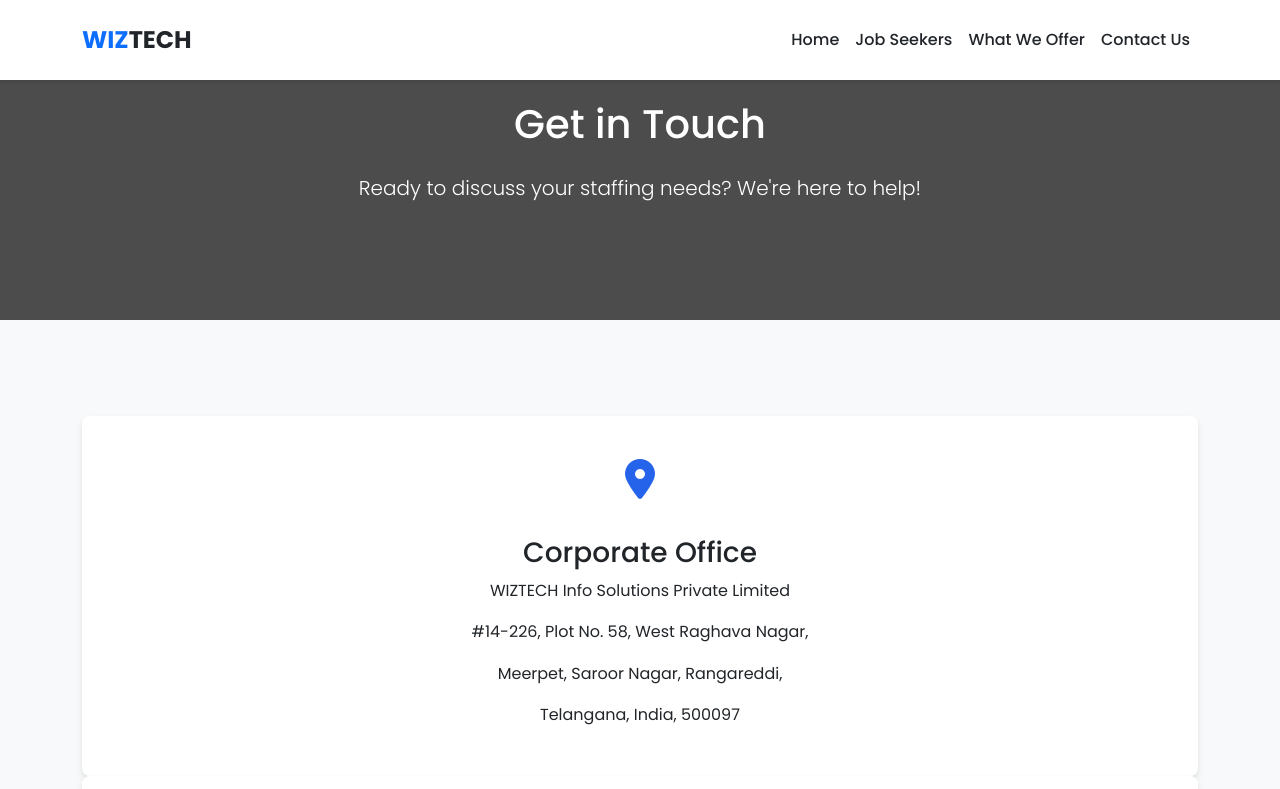
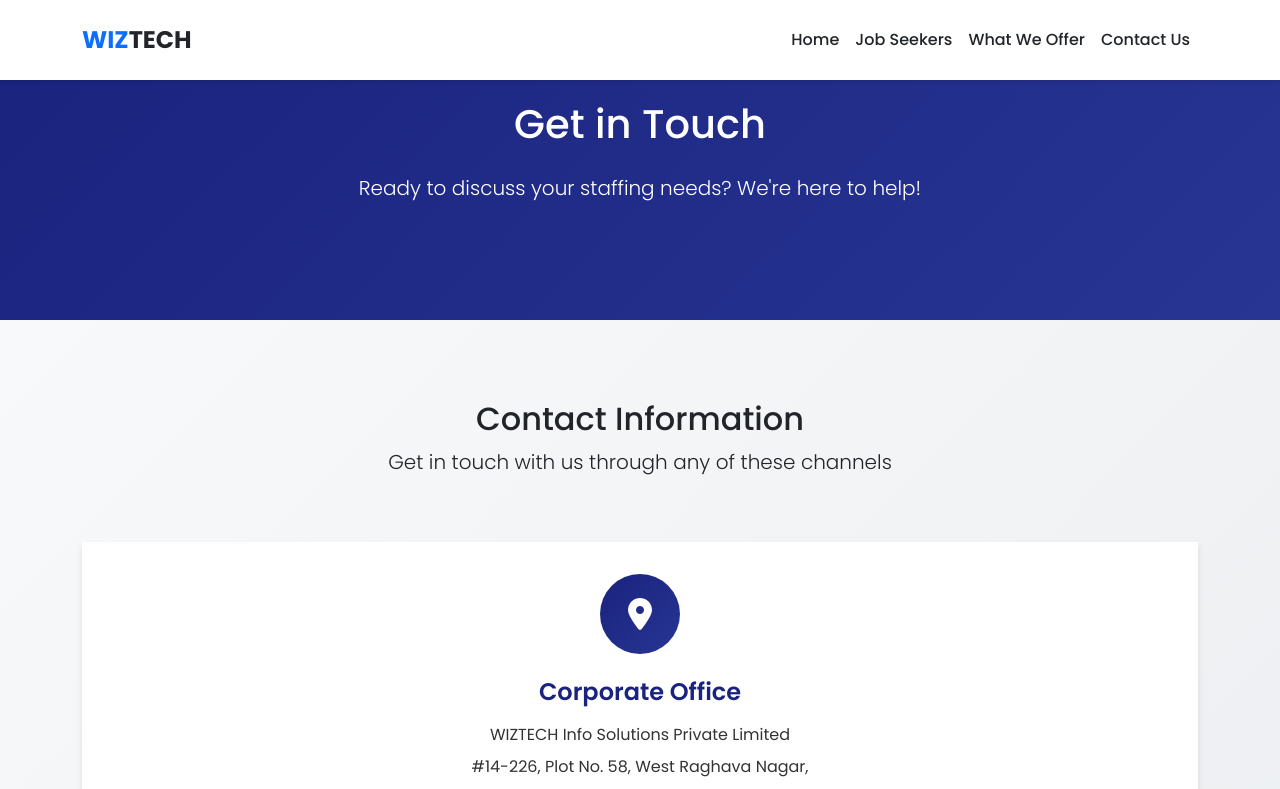
Before and after one commit to Deepthi2001/wiztech-react, a React (Create React App) app: page /contact in a window 1280 px wide. Shown: the top 789 px of the page. Built offline with nearby package versions, Linux system fonts and the light colour scheme.

Commit message:
added consistent styling all over website

```diff
--- a/src/App.css
+++ b/src/App.css
@@ -1,19 +1,9 @@
+@import './styles/variables.css';
+
 /* General Styles */
+@import './styles/variables.css';
+
 :root {
-  --primary-color: #2563eb;
-  --secondary-color: #1e40af;
-  --accent-color: #06b6d4;
-  --text-color: #0f172a;
-  --text-secondary: #1e40af;
-  --light-bg: #f0f9ff;
-  --light-blue-bg: #dbeafe;
-  --light-indigo-bg: #e0e7ff;
-  --light-cyan-bg: #cffafe;
-  --dark-bg: #0f172a;
-  --card-bg: #ffffff;
-  --border-radius: 8px;
-  --transition: all 0.3s ease;
-  --section-padding: 100px 0;
   --hero-height: 100vh;
 }
 
@@ -39,11 +29,11 @@
   color: var(--dark-color);
   font-weight: 500;
   padding: 0.5rem 1rem;
-  transition: color 0.3s ease;
+  transition: color var(--transition-fast);
 }
 
 .nav-link:hover {
-  color: var(--primary-color);
+  color: var(--primary-dark);
 }
 
 /* Hero Section */
@@ -61,12 +51,12 @@
   font-size: 3rem;
   font-weight: 700;
   margin-bottom: 1rem;
-  color: var(--light-bg)
+  color: #f0f0f0;
 }
 
 .hero-subtitle {
   font-size: 1.5rem;
-  color: var(--light-blue-bg);
+  color: #f0f0f0;
 }
 
 .hero-shape {
@@ -75,7 +65,7 @@
   right: 0;
   width: 50%;
   height: 100%;
-  background-color: var(--primary-color);
+  background-color: var(--primary-dark);
   clip-path: polygon(100% 0, 0% 100%, 100% 100%);
   opacity: 0.1;
 }
@@ -103,7 +93,7 @@
   border-radius: 10px;
   padding: 2rem;
   height: 100%;
-  transition: transform 0.3s ease;
+  transition: transform var(--transition-fast);
   box-shadow: 0 2px 4px rgba(0, 0, 0, 0.1);
 }
 
@@ -122,7 +112,7 @@
 }
 
 .bg-gradient-light {
-  background: linear-gradient(135deg, #f8f9fa 0%, #e9ecef 100%);
+  background: #e8eaf6;
 }
 
 /* Footer */
@@ -132,7 +122,7 @@
 
 .social-links a {
   font-size: 1.2rem;
-  transition: color 0.3s ease;
+  transition: color var(--transition-fast);
 }
 
 .social-links a:hover {
@@ -141,7 +131,7 @@
 
 /* Job Seekers Page Styles */
 .job-seekers-header {
-  background: linear-gradient(rgba(0, 0, 0, 0.7), rgba(0, 0, 0, 0.7)), url('');
+  background: var(--primary-gradient), url('');
   background-size: cover;
   background-position: center;
   color: white;
@@ -152,10 +142,10 @@
   background: white;
   padding: 2rem;
   border-radius: var(--border-radius);
-  box-shadow: 0 4px 6px rgba(0, 0, 0, 0.1);
+  box-shadow: var(--shadow-sm);
   text-align: center;
   height: 100%;
-  transition: transform 0.3s ease;
+  transition: transform var(--transition-fast);
 }
 
 @media (min-width: 992px) {
@@ -179,20 +169,20 @@
 .process-icon {
   width: 120px;
   height: 120px;
-  background: linear-gradient(135deg, var(--primary-color) 0%, #0056b3 100%);
+  background: var(--primary-gradient);
   border-radius: 50%;
   display: flex;
   align-items: center;
   justify-content: center;
   margin: 0 auto 2rem;
   position: relative;
-  box-shadow: 0 10px 20px rgba(0, 123, 255, 0.2);
-  transition: transform 0.3s ease, box-shadow 0.3s ease;
+  box-shadow: var(--shadow-md);
+  transition: transform var(--transition-fast), box-shadow var(--transition-fast);
 }
 
 .process-card:hover .process-icon {
   transform: translateY(-5px);
-  box-shadow: 0 15px 30px rgba(0, 123, 255, 0.3);
+  box-shadow: var(--shadow-lg);
 }
 
 .process-icon i {
@@ -214,7 +204,7 @@
   border-radius: 50%;
   z-index: 0;
   opacity: 0;
-  transition: opacity 0.3s ease;
+  transition: opacity var(--transition-fast);
 }
 
 .process-card:hover .process-icon::before {
@@ -227,7 +217,7 @@
   top: -15px;
   right: -15px;
   background: #fff;
-  color: var(--primary-color);
+  color: var(--primary-dark);
   width: 40px;
   height: 40px;
   border-radius: 50%;
@@ -236,7 +226,7 @@
   text-align: center;
   font-weight: bold;
   box-shadow: 0 4px 8px rgba(0, 0, 0, 0.1);
-  border: 2px solid var(--primary-color);
+  border: 2px solid var(--primary-dark);
 }
 
 .process-card {
@@ -246,7 +236,7 @@
   box-shadow: 0 10px 30px rgba(0, 0, 0, 0.08);
   text-align: center;
   height: 100%;
-  transition: transform 0.3s ease;
+  transition: transform var(--transition-fast);
   border: 1px solid rgba(0, 0, 0, 0.05);
 }
 
@@ -267,14 +257,14 @@
   background: white;
   padding: 2rem;
   border-radius: var(--border-radius);
-  box-shadow: 0 4px 6px rgba(0, 0, 0, 0.1);
+  box-shadow: var(--shadow-sm);
   height: 100%;
 }
 
 .job-type {
   display: inline-block;
   padding: 0.25rem 1rem;
-  background: var(--primary-color);
+  background: var(--primary-gradient);
   color: white;
   border-radius: 20px;
   margin-bottom: 1rem;
@@ -306,8 +296,8 @@
   padding: 2rem;
   background: white;
   border-radius: var(--border-radius);
-  box-shadow: 0 4px 6px rgba(0, 0, 0, 0.1);
-  transition: transform 0.3s ease;
+  box-shadow: var(--shadow-sm);
+  transition: transform var(--transition-fast);
 }
 
 .benefit-card:hover {
@@ -316,13 +306,13 @@
 
 .benefit-card i {
   font-size: 2.5rem;
-  color: var(--primary-color);
+  color: var(--primary-dark);
   margin-bottom: 1.5rem;
 }
 
 /* Contact Page Styles */
 .contact-header {
-  background: linear-gradient(rgba(0, 0, 0, 0.7), rgba(0, 0, 0, 0.7)), url('');
+  background: var(--primary-gradient), url('');
   background-size: cover;
   background-position: center;
   color: white;
@@ -333,10 +323,10 @@
   background: white;
   padding: 2rem;
   border-radius: var(--border-radius);
-  box-shadow: 0 4px 6px rgba(0, 0, 0, 0.1);
+  box-shadow: var(--shadow-sm);
   text-align: center;
   height: 100%;
-  transition: transform 0.3s ease;
+  transition: transform var(--transition-fast);
 }
 
 .contact-info-card:hover {
@@ -345,7 +335,7 @@
 
 .contact-icon {
   font-size: 2.5rem;
-  color: var(--primary-color);
+  color: var(--primary-dark);
   margin-bottom: 1.5rem;
 }
 
@@ -353,7 +343,7 @@
   background: white;
   padding: 3rem;
   border-radius: var(--border-radius);
-  box-shadow: 0 4px 6px rgba(0, 0, 0, 0.1);
+  box-shadow: var(--shadow-sm);
 }
 
 .contact-form label {
@@ -369,14 +359,14 @@
 }
 
 .contact-form .form-control:focus {
-  border-color: var(--primary-color);
+  border-color: var(--primary-dark);
   box-shadow: 0 0 0 0.2rem rgba(var(--primary-rgb), 0.25);
 }
 
 .map-container {
   border-radius: var(--border-radius);
   overflow: hidden;
-  box-shadow: 0 4px 6px rgba(0, 0, 0, 0.1);
+  box-shadow: var(--shadow-sm);
 }
 
 /* Responsive */
--- /dev/null
+++ b/src/components/Footer.css
@@ -0,0 +1,156 @@
+.modern-footer {
+  background: var(--primary-gradient);
+  color: var(--text-light);
+  padding: 0;
+}
+
+.footer-content {
+  max-width: 1200px;
+  margin: 0 auto;
+  padding: 4rem 2rem;
+  display: grid;
+  grid-template-columns: repeat(3, 1fr);
+  gap: 3rem;
+}
+
+.footer-column {
+  display: flex;
+  flex-direction: column;
+}
+
+.footer-column h5 {
+  font-weight: 600;
+  margin-bottom: 1.5rem;
+  position: relative;
+  display: inline-block;
+  font-size: 1.25rem;
+}
+
+.footer-column h5::after {
+  content: '';
+  position: absolute;
+  left: 0;
+  bottom: -8px;
+  width: 40px;
+  height: 2px;
+  background: var(--accent-blue);
+}
+
+.footer-column p {
+  color: var(--text-muted);
+  line-height: 1.6;
+  margin-bottom: 1.5rem;
+}
+
+.footer-links {
+  list-style: none;
+  padding: 0;
+  margin: 0;
+}
+
+.footer-links li {
+  margin-bottom: 0.75rem;
+}
+
+.footer-links a {
+  color: var(--text-muted);
+  text-decoration: none;
+  transition: color var(--transition-fast);
+  display: inline-block;
+}
+
+.footer-links a:hover {
+  color: #64b5f6;
+  transform: translateX(5px);
+}
+
+.contact-info {
+  list-style: none;
+  padding: 0;
+  margin: 0;
+}
+
+.contact-info li {
+  display: flex;
+  align-items: flex-start;
+  margin-bottom: 1rem;
+  color: var(--text-muted);
+}
+
+.contact-info i {
+  margin-right: 1rem;
+  margin-top: 4px;
+}
+
+.social-links {
+  display: flex;
+  gap: 1rem;
+  margin-top: auto;
+}
+
+.social-icon {
+  display: inline-flex;
+  align-items: center;
+  justify-content: center;
+  width: 36px;
+  height: 36px;
+  border-radius: 50%;
+  background: rgba(255, 255, 255, 0.1);
+  color: #fff !important;
+  transition: all var(--transition-fast);
+}
+
+.social-icon:hover {
+  background: var(--accent-blue);
+  transform: translateY(-3px);
+}
+
+.footer-bottom {
+  background: rgba(0, 0, 0, 0.2);
+  padding: 1.5rem 2rem;
+  text-align: center;
+}
+
+.footer-bottom p {
+  margin: 0;
+  color: var(--text-muted);
+}
+
+@media (max-width: 900px) {
+  .footer-content {
+    grid-template-columns: repeat(2, 1fr);
+  }
+
+  .footer-column:last-child {
+    grid-column: 1 / -1;
+  }
+}
+
+@media (max-width: 600px) {
+  .footer-content {
+    grid-template-columns: 1fr;
+    gap: 2rem;
+    padding: 3rem 1.5rem;
+  }
+
+  .footer-column {
+    text-align: center;
+  }
+
+  .footer-column h5::after {
+    left: 50%;
+    transform: translateX(-50%);
+  }
+
+  .social-links {
+    justify-content: center;
+  }
+
+  .contact-info li {
+    justify-content: center;
+  }
+
+  .contact-info i {
+    margin-right: 0.5rem;
+  }
+}
--- a/src/components/Footer.js
+++ b/src/components/Footer.js
@@ -1,84 +1,66 @@
 import React from 'react';
 import { Link } from 'react-router-dom';
+import './Footer.css';
 
 const Footer = () => {
   return (
-    <footer className="footer py-5">
-      <div className="container">
-        <div className="row">
-          <div className="col-lg-4 mb-4 mb-lg-0">
-            <h5 className="text-white mb-4">About Us</h5>
-            <p className="text-white-50">
+    <footer className="modern-footer">
+      <div className="footer-content">
+        <div className="footer-column">
+          <h5>About Us</h5>
+          <p>
             WIZTECH INFO SOLUTIONS was established and firmly rooted beyond
             traditional staffing and consulting services – we believe in
             relationships. We are invested in you.
           </p>
+          <div className="social-links">
+            <a href="#" className="social-icon">
+              <i className="fab fa-linkedin"></i>
+            </a>
+            <a href="#" className="social-icon">
+              <i className="fab fa-twitter"></i>
+            </a>
+            <a href="#" className="social-icon">
+              <i className="fab fa-facebook"></i>
+            </a>
           </div>
-          <div className="col-lg-4 mb-4 mb-lg-0">
-            <h5 className="text-white mb-4">Quick Links</h5>
-            <ul className="list-unstyled">
-              <li className="mb-2">
-                <Link to="/" className="text-white-50 text-decoration-none">
-                  Home
-                </Link>
-              </li>
-              <li className="mb-2">
-                <Link to="/job-seekers" className="text-white-50 text-decoration-none">
-                  Job Seekers
-                </Link>
-              </li>
-              <li className="mb-2">
-                <Link to="/services" className="text-white-50 text-decoration-none">
-                  Our Services
-                </Link>
-              </li>
-              <li className="mb-2">
-                <Link to="/contact" className="text-white-50 text-decoration-none">
-                  Contact Us
-                </Link>
-              </li>
+        </div>
+
+        <div className="footer-column">
+          <h5>Quick Links</h5>
+          <ul className="footer-links">
+            <li><Link to="/">Home</Link></li>
+            <li><Link to="/job-seekers">Job Seekers</Link></li>
+            <li><Link to="/services">Our Services</Link></li>
+            <li><Link to="/contact">Contact Us</Link></li>
+            <li><Link to="/about">About Us</Link></li>
           </ul>
         </div>
-          <div className="col-lg-4">
-            <h5 className="text-white mb-4">Contact Info</h5>
-            <ul className="list-unstyled text-white-50">
-              <li className="mb-2">
-                <i className="fas fa-envelope me-2"></i>
-                info@wiztechinfosolutions.com
-              </li>
-              <li className="mb-2">
-                <i className="fas fa-phone me-2"></i>
-                +1 (123) 456-7890
+
+        <div className="footer-column">
+          <h5>Contact Info</h5>
+          <ul className="contact-info">
+            <li>
+              <i className="fas fa-envelope"></i>
+              <span>info@wiztechinfosolutions.com</span>
             </li>
             <li>
-                <i className="fas fa-map-marker-alt me-2"></i>
-                123 Business Street, Suite 100,<br />
-                Silicon Valley, CA 95123
+              <i className="fas fa-phone"></i>
+              <span>+1 (123) 456-7890</span>
+            </li>
+            <li>
+              <i className="fas fa-map-marker-alt"></i>
+              <span>
+                 #14-226, Plot No. 58, West Raghava Nagar,
+                  Meerpet, Saroor Nagar, Rangareddi,
+                  Telangana, India, 500097'</span>
             </li>
           </ul>
         </div>
       </div>
-        <hr className="mt-4 mb-4 bg-white-50" />
-        <div className="row">
-          <div className="col-md-6 text-center text-md-start">
-            <p className="text-white-50 mb-0">
-              © {new Date().getFullYear()} WIZTECH INFO SOLUTIONS. All rights reserved.
-            </p>
-          </div>
-          <div className="col-md-6 text-center text-md-end">
-            <div className="social-links">
-              <a href="#" className="text-white-50 me-3">
-                <i className="fab fa-linkedin"></i>
-              </a>
-              <a href="#" className="text-white-50 me-3">
-                <i className="fab fa-twitter"></i>
-              </a>
-              <a href="#" className="text-white-50">
-                <i className="fab fa-facebook"></i>
-              </a>
-            </div>
-          </div>
-        </div>
+
+      <div className="footer-bottom">
+        <p>© {new Date().getFullYear()} WIZTECH INFO SOLUTIONS. All rights reserved.</p>
       </div>
     </footer>
   );
--- /dev/null
+++ b/src/pages/Contact.css
@@ -0,0 +1,98 @@
+.contact-info-section {
+  background: linear-gradient(135deg, #f8f9fa 0%, #e9ecef 100%);
+  padding: 5rem 0;
+}
+
+.contact-info-card {
+  background: white;
+  border-radius: var(--border-radius-lg);
+  padding: 2.5rem 2rem;
+  text-align: center;
+  box-shadow: var(--shadow-md);
+  height: 100%;
+  transition: transform var(--transition-fast), box-shadow var(--transition-fast);
+  display: flex;
+  flex-direction: column;
+  align-items: center;
+}
+
+.contact-info-card:hover {
+  transform: translateY(-5px);
+  box-shadow: var(--shadow-lg);
+}
+
+.contact-icon {
+  width: 80px;
+  height: 80px;
+  background: var(--primary-gradient);
+  border-radius: 50%;
+  display: flex;
+  align-items: center;
+  justify-content: center;
+  margin-bottom: 1.5rem;
+  position: relative;
+  overflow: hidden;
+}
+
+.contact-icon::after {
+  content: '';
+  position: absolute;
+  width: 100%;
+  height: 100%;
+  background: linear-gradient(45deg, rgba(255, 255, 255, 0.1) 0%, rgba(255, 255, 255, 0) 100%);
+  transform: translateX(-100%);
+  transition: transform 0.6s ease;
+}
+
+.contact-info-card:hover .contact-icon::after {
+  transform: translateX(100%);
+}
+
+.contact-icon i {
+  font-size: 2rem;
+  color: white;
+}
+
+.contact-info-card h3 {
+  color: var(--primary-dark);
+  font-size: 1.5rem;
+  margin-bottom: 1rem;
+  font-weight: 600;
+}
+
+.contact-info-card p {
+  color: var(--text-dark);
+  margin-bottom: 0.5rem;
+  font-size: 1rem;
+  line-height: 1.5;
+}
+
+.contact-info-card p:last-child {
+  margin-bottom: 0;
+}
+
+/* Responsive adjustments */
+@media (max-width: 992px) {
+  .contact-info-card {
+    margin-bottom: 2rem;
+  }
+}
+
+@media (max-width: 576px) {
+  .contact-info-section {
+    padding: 3rem 0;
+  }
+
+  .contact-info-card {
+    padding: 2rem 1.5rem;
+  }
+
+  .contact-icon {
+    width: 70px;
+    height: 70px;
+  }
+
+  .contact-icon i {
+    font-size: 1.75rem;
+  }
+}
--- a/src/pages/Contact.js
+++ b/src/pages/Contact.js
@@ -1,4 +1,5 @@
 import React from 'react';
+import './Contact.css';
 
 const Contact = () => {
   const handleSubmit = (e) => {
@@ -21,8 +22,14 @@
       </section>
 
       {/* Contact Information Section */}
-      <section className="contact-info-section section-padding bg-light">
+      <section className="contact-info-section">
         <div className="container">
+          <div className="row justify-content-center">
+            <div className="col-lg-8 text-center mb-5">
+              <h2>Contact Information</h2>
+              <p className="lead">Get in touch with us through any of these channels</p>
+            </div>
+          </div>
           <div className="row">
             {[
               {
@@ -38,15 +45,21 @@
               {
                 icon: 'fas fa-phone',
                 title: 'Phone',
-                content: ['+91 XXXXXXXXXX']
+                content: [
+                  '+91 XXXXXXXXXX',
+                  'Mon - Fri, 9:00 AM - 6:00 PM IST'
+                ]
               },
               {
                 icon: 'fas fa-envelope',
                 title: 'Email',
-                content: ['info@wiztechinfo.com']
+                content: [
+                  'info@wiztechinfo.com',
+                  'support@wiztechinfo.com'
+                ]
               }
             ].map((info, index) => (
-              <div className="col-lg-4" key={index}>
+              <div className="col-lg-4 mb-4" key={index}>
                 <div className="contact-info-card">
                   <div className="contact-icon">
                     <i className={info.icon}></i>
--- /dev/null
+++ b/src/styles/variables.css
@@ -0,0 +1,35 @@
+:root {
+  /* Primary Colors */
+  --primary-dark: #1a237e;
+  --primary-light: #283593;
+
+  /* Gradients */
+  --primary-gradient: linear-gradient(135deg, var(--primary-dark) 0%, var(--primary-light) 100%);
+  --primary-gradient-hover: linear-gradient(135deg, var(--primary-light) 0%, var(--primary-dark) 100%);
+
+  /* Text Colors */
+  --text-light: #ffffff;
+  --text-dark: #333333;
+  --text-muted: rgba(255, 255, 255, 0.8);
+
+  /* Accent Colors */
+  --accent-blue: #64b5f6;
+
+  /* Spacing */
+  --section-padding: 5rem 0;
+  --card-padding: 2rem;
+
+  /* Border Radius */
+  --border-radius-sm: 8px;
+  --border-radius-md: 12px;
+  --border-radius-lg: 20px;
+
+  /* Box Shadows */
+  --shadow-sm: 0 4px 6px rgba(0, 0, 0, 0.1);
+  --shadow-md: 0 10px 30px rgba(0, 0, 0, 0.05);
+  --shadow-lg: 0 15px 40px rgba(0, 0, 0, 0.1);
+
+  /* Transitions */
+  --transition-fast: 0.3s ease;
+  --transition-medium: 0.5s ease;
+}
```
Lines whose indentation alone changed are shown as unchanged.
